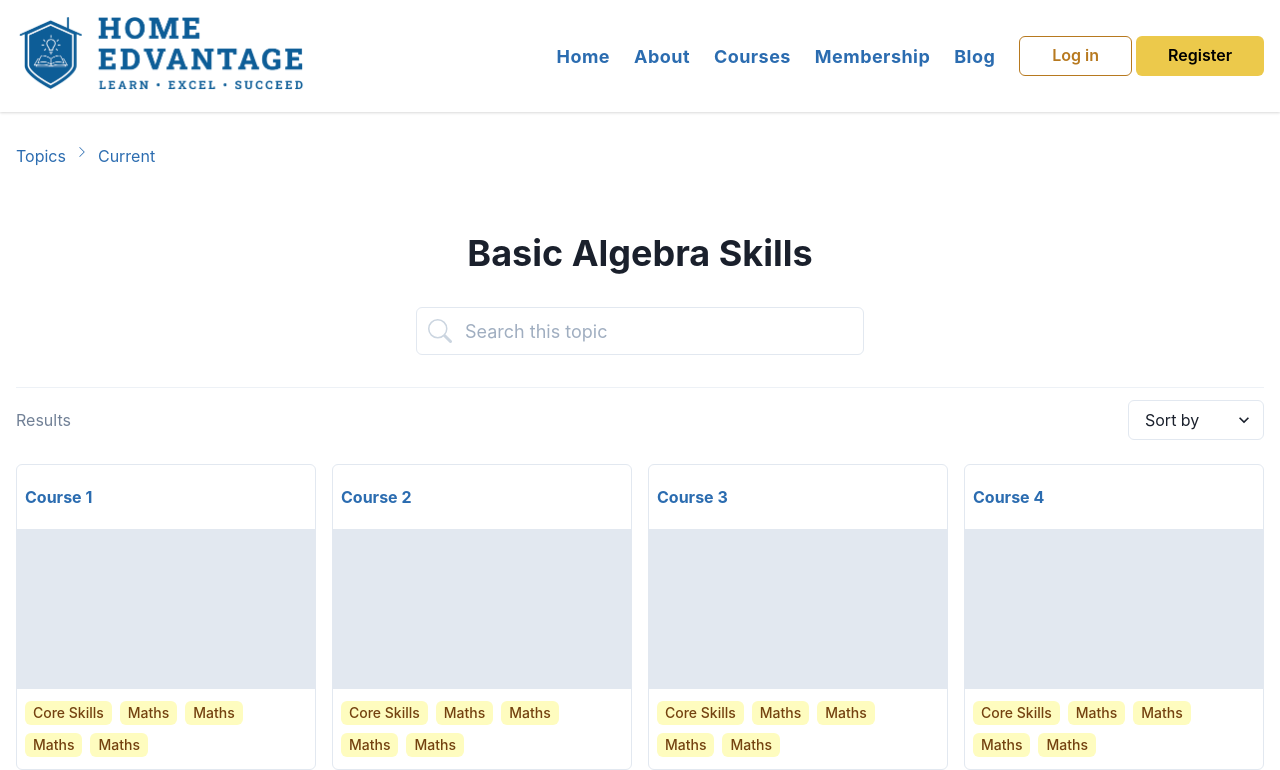
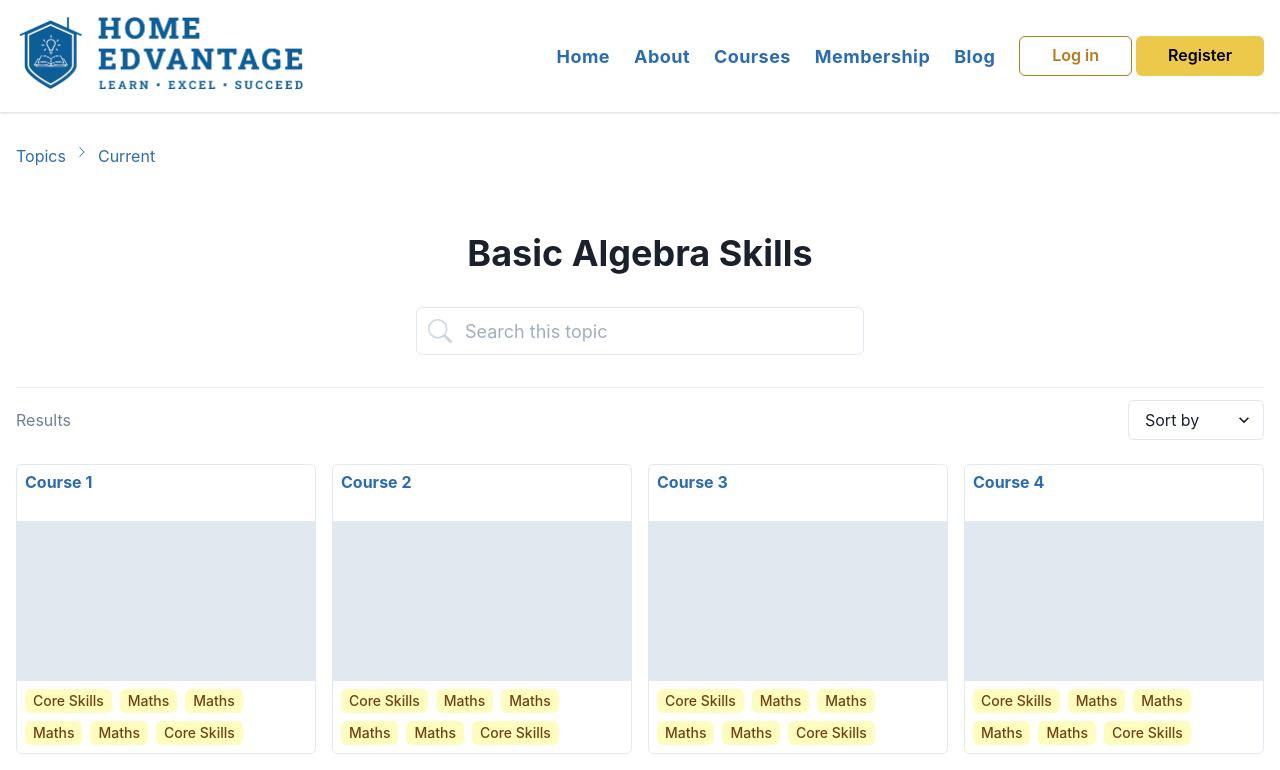
Before and after one commit to livelifedev/home-edvantage, a Next.js app: page /topics/basic-alegebra-skills in a window 1280 px wide. Shown: the top 770 px of the page. Built offline with nearby package versions, Linux system fonts and the light colour scheme.

Commit message:
fixed course card

```diff
--- a/pages/topics/[id].js
+++ b/pages/topics/[id].js
@@ -29,22 +29,13 @@ function CourseCard({ name, href, tags }) {
     <Box borderWidth="1px" borderRadius="md" overflow="hidden">
       <NextLink href={`/course/${href}`} passHref>
         <Link color="blue.600">
-          <Heading
-            as="h5"
-            size="sm"
-            isTruncated
-            noOfLines="2"
-            px="2"
-            h="16"
-            d="flex"
-            alignItems="center"
-          >
+          <Heading as="h5" size="sm" isTruncated noOfLines="2" m="2" minH="10">
             {name}
           </Heading>
           <Box bg="gray.200" w="full" h="40" />
         </Link>
       </NextLink>
-      <Wrap px="2" h="20" d="flex" alignItems="center">
+      <Wrap p="2" d="flex" alignItems="center">
         {tags.map((tag, i) => (
           <WrapItem key={i}>
             <Tag variant="subtle" colorScheme="yellow">
--- a/src/utils/constants.js
+++ b/src/utils/constants.js
@@ -52,6 +52,6 @@ export const CATEGORIES = [
 export const COURSES = Array.from({ length: 5 }, (v, i) => ({
   name: `Course ${i + 1}`,
   id: i.toString(),
-  tags: ["Core Skills", "Maths", "Maths", "Maths", "Maths"],
+  tags: ["Core Skills", "Maths", "Maths", "Maths", "Maths", "Core Skills"],
   category: CATEGORIES[0],
 }));
```
